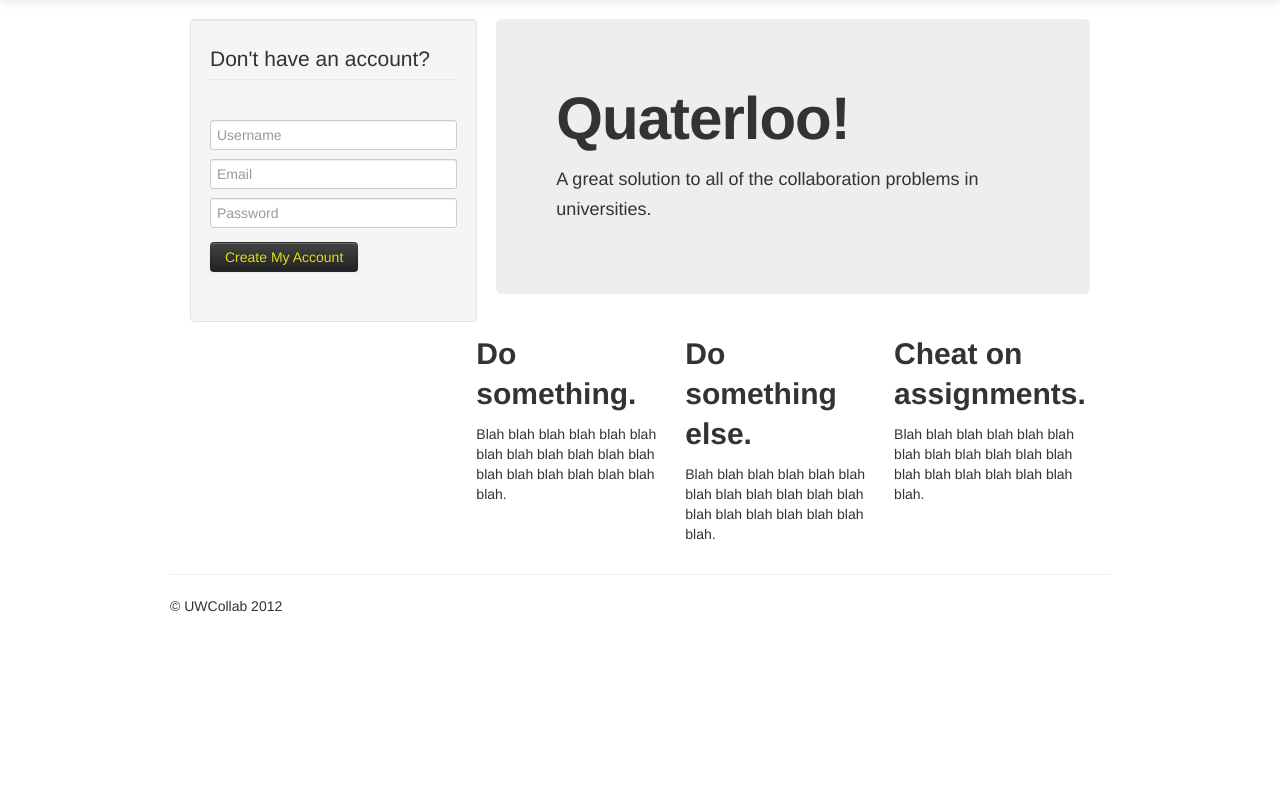
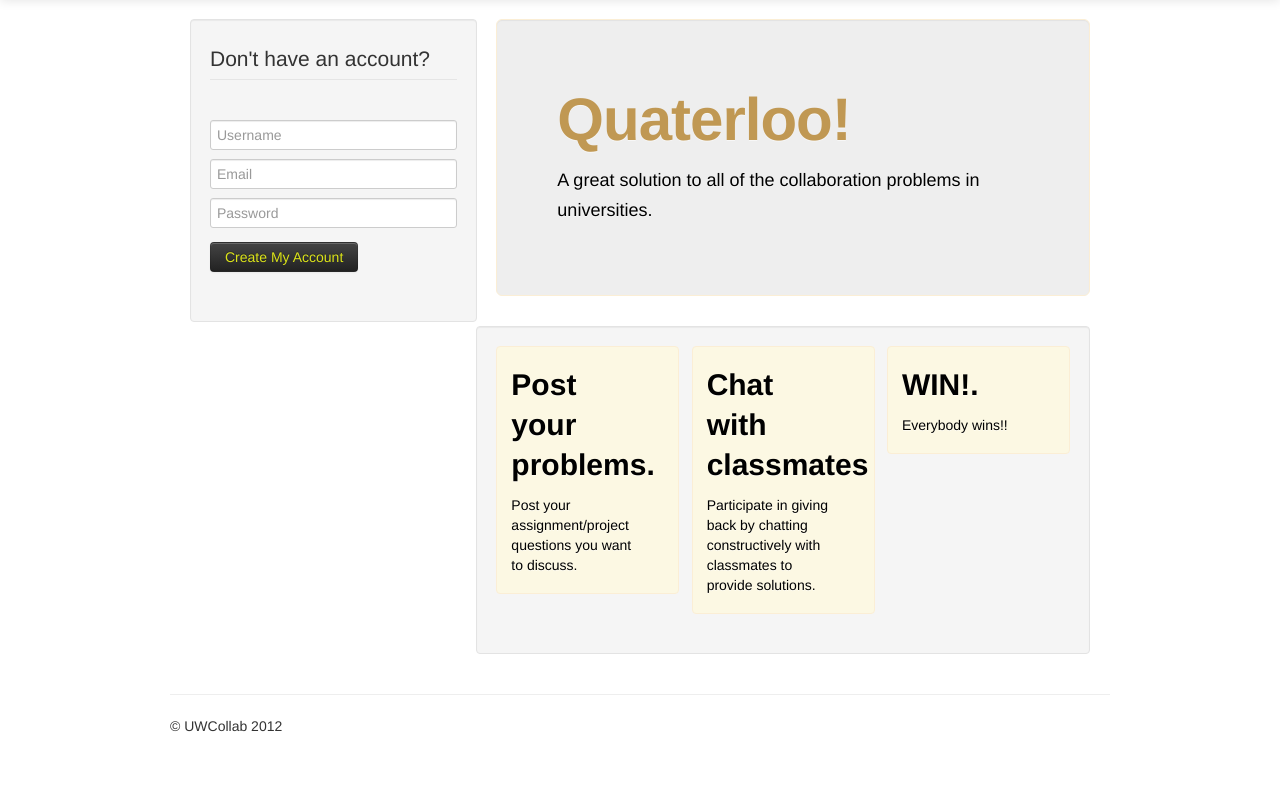
Before and after one commit to irvanjitsingh/uwcollab, a Django app: template uwcollab/templates/login.html in a window 1280 px wide. Shown: the part 41-827 px from the top of the page. Before the commit the page ends 653 px from the top, so only its background shows below. Run offline with Django 3.2, Linux system fonts and the light colour scheme; the template is opened without the code that fills it, so the values that code supplies are empty; some libraries are stand-ins or nearby versions.

Commit message:
the end.

```diff
--- a/uwcollab/templates/login.html
+++ b/uwcollab/templates/login.html
@@ -50,22 +50,22 @@
     </div>
     <div class="span8">
       <!--Body content-->
-      <div class="hero-unit">
-        <h1 style="margin-bottom:15px">Quaterloo!</h1>
-        <p>A great solution to all of the collaboration problems in universities.</p>
+      <div class="hero-unit well alert">
+        <h1 style="margin-bottom:15px;">Quaterloo!</h1>
+        <p style="color:#000000;">A great solution to all of the collaboration problems in universities.</p>
       </div>
-      <div class="row">
-        <div class="span4">
-          <h2>Do something.</h2>
-           <p>Blah blah blah blah blah blah blah blah blah blah blah blah blah blah blah blah blah blah blah.</p>
+      <div class="row well alert=success">
+        <div class="span4 alert">
+          <h2 style="color:#000000;">Post your problems.</h2>
+           <p style="color:#000000;">Post your assignment/project questions you want to discuss.</p>
         </div>
-        <div class="span4">
-          <h2>Do something else.</h2>
-           <p>Blah blah blah blah blah blah blah blah blah blah blah blah blah blah blah blah blah blah blah.</p>
+        <div class="span4 alert">
+          <h2 style="color:#000000;">Chat with classmates</h2>
+           <p style="color:#000000;">Participate in giving back by chatting constructively with classmates to provide solutions.</p>
        </div>
-        <div class="span4">
-          <h2>Cheat on assignments.</h2>
-          <p>Blah blah blah blah blah blah blah blah blah blah blah blah blah blah blah blah blah blah blah.</p>
+        <div class="span4 alert">
+          <h2 style="color:#000000;">WIN!.</h2>
+          <p style="color:#000000;">Everybody wins!!</p>
         </div>
       </div>
       <!--End body-->
```
Also changed, not shown: uwcollab/uwcollab/uwcollab.db.
